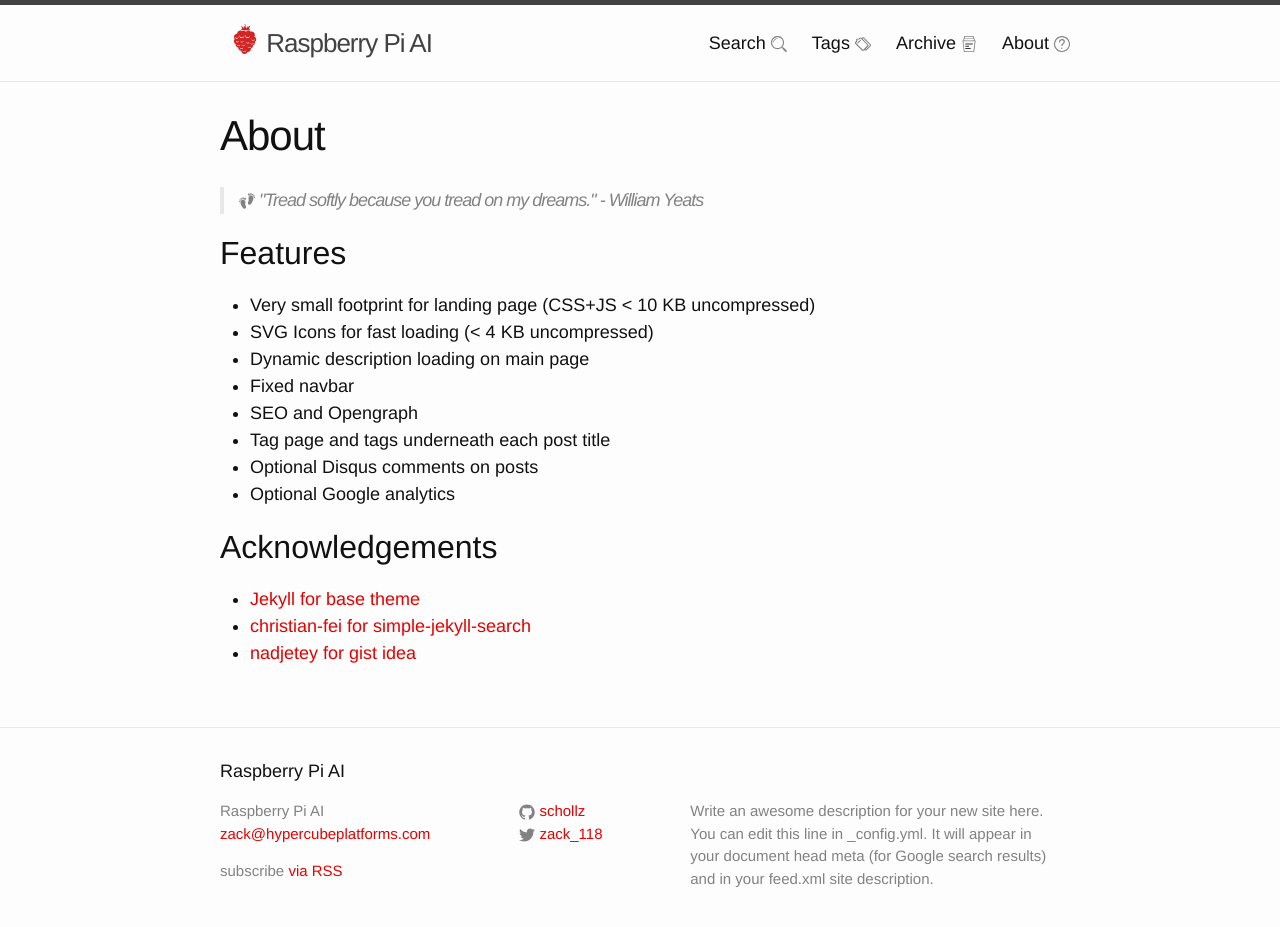
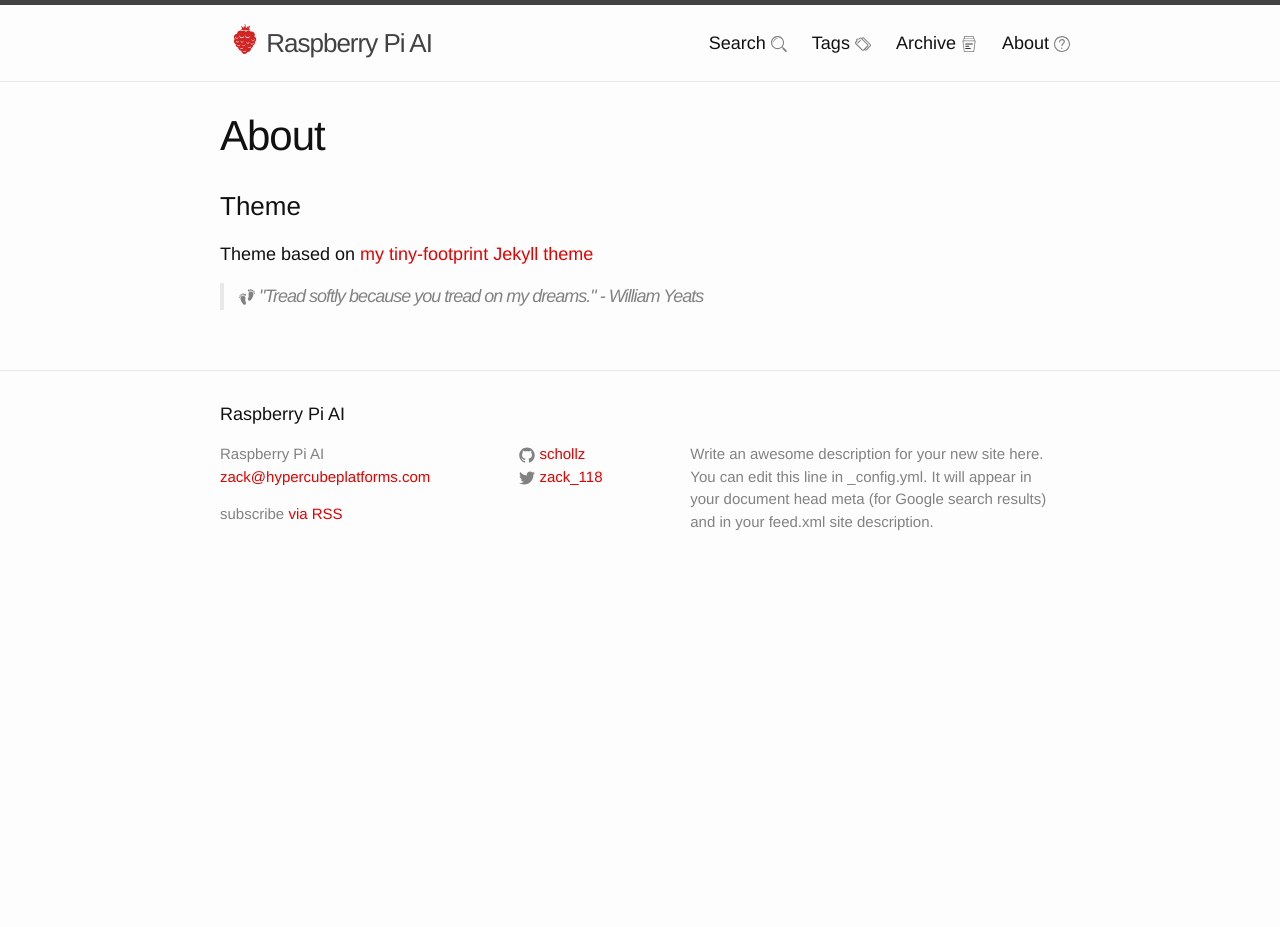
Before and after one commit to schollz/rpiai.com.old, a Jekyll site: the page built from about.md, in a window 1280 px wide and 950 px high. Shown: the top 927 px of the window. Built offline with Jekyll 4.4.1, drawn with Linux system fonts in a browser that asks for light colours; Markdown is read by kramdown in place of the engine named in the settings.

Commit message:
Update about.md

```diff
--- a/about.md
+++ b/about.md
@@ -4,6 +4,10 @@ title: About
 permalink: /about/
 weight: 10
 ---
+
+### Theme
+
+Theme based on [my tiny-footprint Jekyll theme](https://github.com/schollz/jekyll-minimal)
 
 <blockquote> <p><span class="icon">
                 <svg viewBox="-7.86 833.445 16 16">
@@ -31,19 +35,3 @@ weight: 10
 	C-6.7,841.9-7,841.5-7.3,841.4z"/>
                 </svg>
               </span> "Tread softly because you tread on my dreams." - William Yeats</p> </blockquote>
-## Features
-
-- Very small footprint for landing page (CSS+JS < 10 KB uncompressed)
-- SVG Icons for fast loading (< 4 KB uncompressed)
-- Dynamic description loading on main page
-- Fixed navbar
-- SEO and Opengraph
-- Tag page and tags underneath each post title
-- Optional Disqus comments on posts
-- Optional Google analytics
-
-## Acknowledgements
-
-- [Jekyll for base theme](https://github.com/jglovier/jekyll-new)
-- [christian-fei for simple-jekyll-search](https://github.com/christian-fei/Simple-Jekyll-Search)
-- [nadjetey for gist idea](https://github.com/nadjetey/wangana)
```
